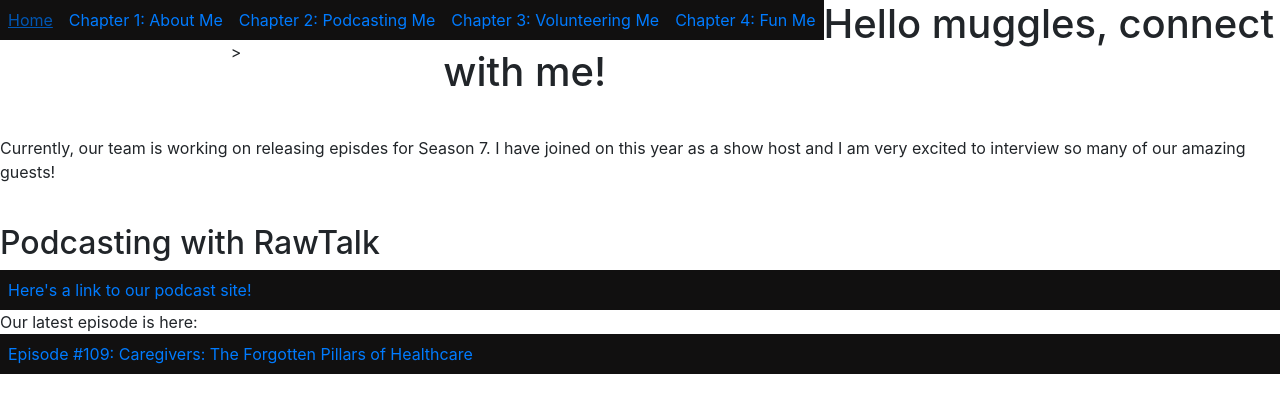
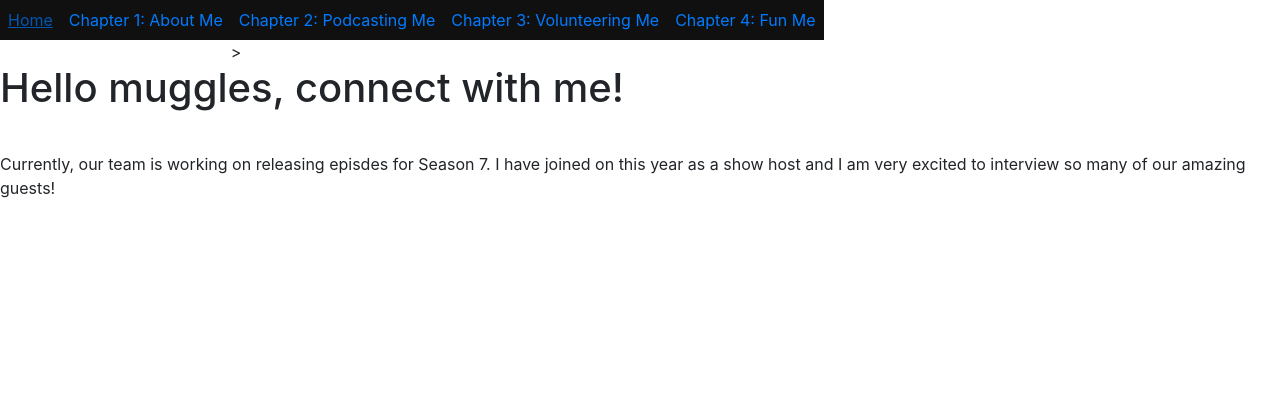
Before and after one commit to juliawong25/JVWong.website, a plain HTML site: page AboutMe.html in a window 1280 px wide. Drawn offline with nearby package versions, Linux system fonts and the light colour scheme.

Commit message:
Update AboutMe.html

```diff
--- a/AboutMe.html
+++ b/AboutMe.html
@@ -20,6 +20,7 @@ ul {
   list-style-type: none;
   margin: 0;
   padding: 0;
+  overflow: hidden;
 }
 
 li {
@@ -49,14 +50,10 @@ a {
 <script type="IN/MemberProfile" data-id="https://www.linkedin.com/in/julia-victoria-wong/" data-format="inline" data-related="false"></script>
 	</p>
 <p>
-</br>
+<br>
 Currently, our team is working on releasing episdes for Season 7. I have joined on this year as a show host and I am very excited to interview so many of our amazing guests!
 </p>
 </br>
-	<h2> Podcasting with RawTalk </h2>
-<a href="https://www.rawtalkpodcast.com"> Here's a link to our podcast site! </a>
-
-Our latest episode is here: <a href="https://open.spotify.com/episode/0ltuj2u0anWzGacysPDBdj?si=51a7613d3b944f32"> Episode #109: Caregivers: The Forgotten Pillars of Healthcare </a>
 
 </body>
 </html>
```
